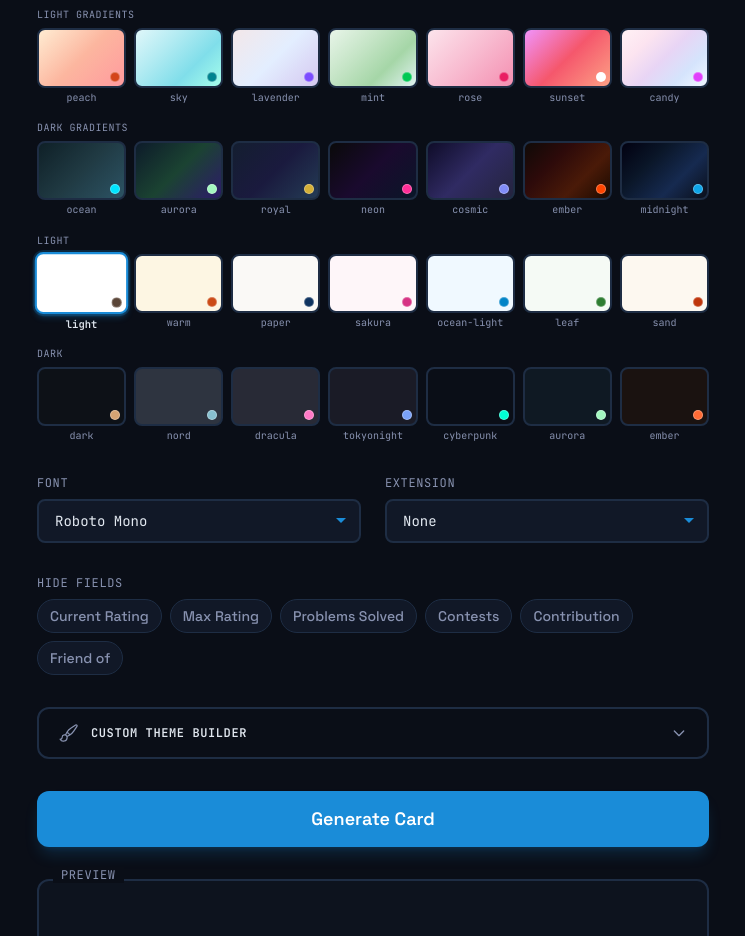
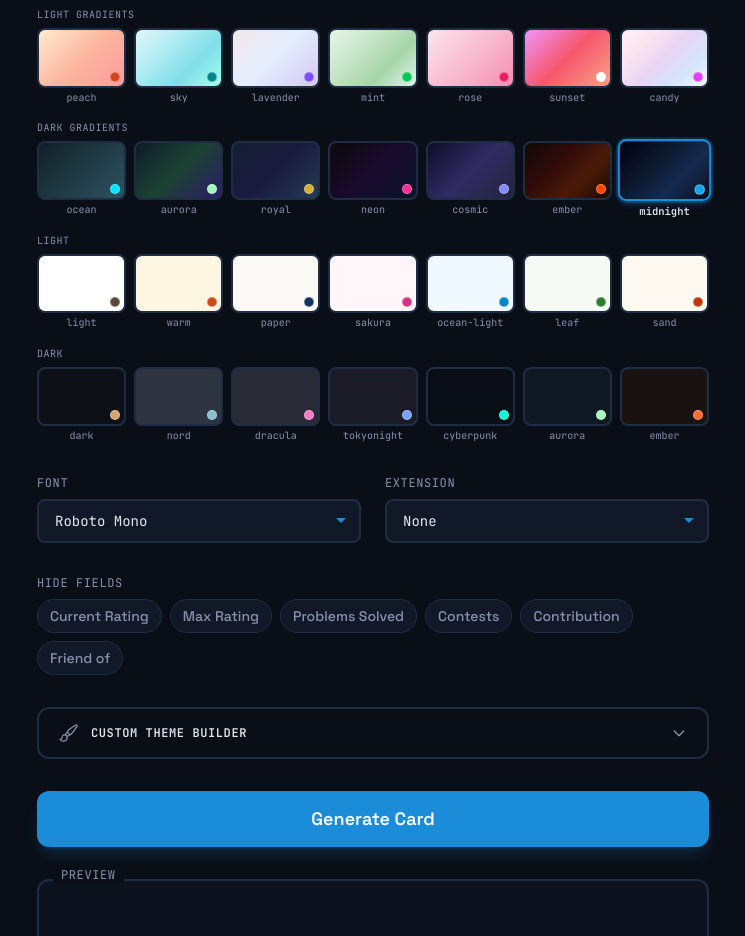
Before and after one commit to amanraox/Codeforces-stat-card, a Next.js app: page / in a window 1280 px wide. Shown: the part 1200-2136 px from the top of the page, without its empty margins (267-1012 px from the left). Built offline with nearby package versions, Linux system fonts and the light colour scheme.

Commit message:
feat: set gradient-midnight as default theme

```diff
--- a/src/components/ConfigForm.tsx
+++ b/src/components/ConfigForm.tsx
@@ -152,7 +152,7 @@ function buildApiUrl(
   bgImage: string
 ): string {
   const params = new URLSearchParams();
-  if (theme !== "light") params.set("theme", theme);
+  if (theme !== "gradient-midnight") params.set("theme", theme);
   if (extension) params.set("ext", extension);
   if (font !== "roboto mono") params.set("font", font);
   if (hide.length > 0) params.set("hide", hide.join(","));
@@ -167,7 +167,7 @@ function buildApiUrl(
 export default function ConfigForm() {
   // Form state (live editing, not yet applied)
   const [username, setUsername] = useState("");
-  const [theme, setTheme] = useState("light");
+  const [theme, setTheme] = useState("gradient-midnight");
   const [extension, setExtension] = useState("");
   const [font, setFont] = useState("roboto mono");
   const [hide, setHide] = useState<string[]>([]);
--- a/src/core/query.ts
+++ b/src/core/query.ts
@@ -7,7 +7,7 @@ export function parseQuery(
   username: string,
   params: URLSearchParams
 ): CardConfig {
-  const theme = params.get("theme") || "light";
+  const theme = params.get("theme") || "gradient-midnight";
 
   const extParam = params.get("ext");
   const extension: Extension | null =
```
